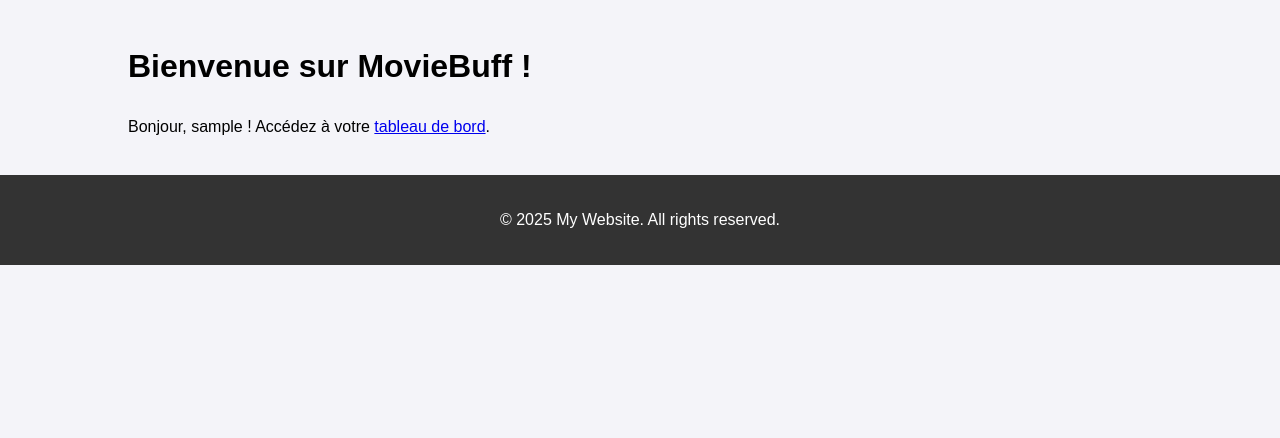
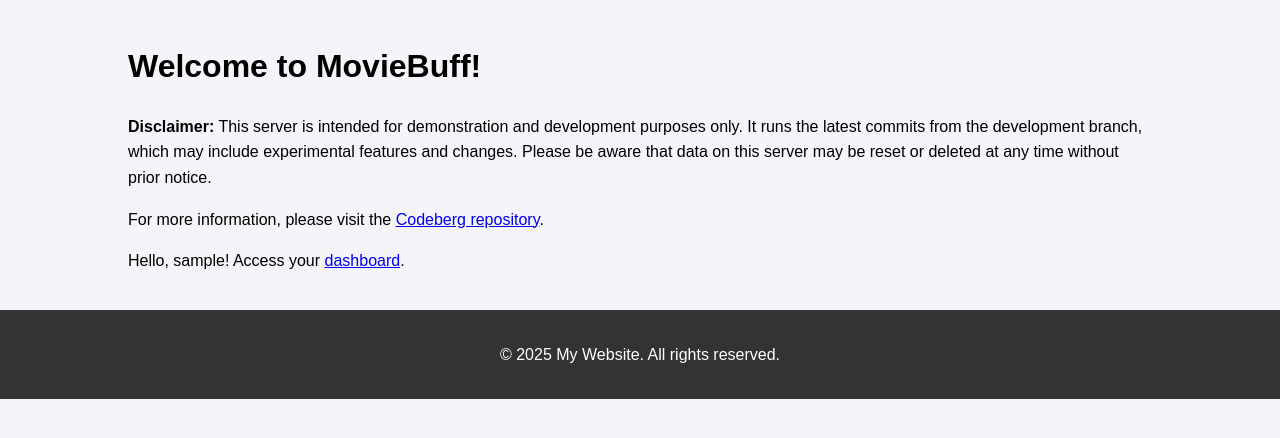
Before and after one commit to prcutler/moviebuff, a Django app: page / in a window 1280 px wide. Shown: the part 183-621 px from the top of the page. Run offline with Django 3.2, Linux system fonts and the light colour scheme; the visitor is signed in with stand-in values (Sample User, id 1).

Commit message:
clean code

```diff
--- a/moviebuff/static/css/form.css
+++ b/moviebuff/static/css/form.css
@@ -1,4 +1,3 @@
-/* moviebuff/static/css/form.css */
 .form-container {
     max-width: 600px;
     margin: 0 auto;
--- a/moviebuff/static/css/movie_card.css
+++ b/moviebuff/static/css/movie_card.css
@@ -1,4 +1,3 @@
-/* moviebuff/static/css/movie_card.css */
 .movie-card {
     display: flex;
     border: 1px solid #ddd;
--- a/moviebuff/static/css/nav.css
+++ b/moviebuff/static/css/nav.css
@@ -1,5 +1,3 @@
-/* moviebuff/static/css/nav.css */
-
 .nav {
     list-style-type: none;
     padding: 0;
--- a/moviebuff/static/css/pagination.css
+++ b/moviebuff/static/css/pagination.css
@@ -1,4 +1,3 @@
-/* moviebuff/static/css/pagination.css */
 .pagination {
     display: flex;
     justify-content: center;
--- a/moviebuff/static/css/search_bar.css
+++ b/moviebuff/static/css/search_bar.css
@@ -1,4 +1,3 @@
-/* moviebuff/static/css/search_bar.css */
 .search-bar {
     display: flex;
     justify-content: center;
--- a/moviebuff/static/css/styles.css
+++ b/moviebuff/static/css/styles.css
@@ -1,4 +1,3 @@
-/* Import des composants CSS */
 @import url('header.css');
 @import url('footer.css');
 @import url('nav.css');
@@ -11,7 +10,6 @@
 @import url('form.css');
 @import url('stats.css');
 
-/* Styles globaux */
 body {
     font-family: Arial, sans-serif;
     margin: 0;
--- a/moviebuff/static/css/user_data.css
+++ b/moviebuff/static/css/user_data.css
@@ -1,4 +1,3 @@
-/* moviebuff/static/css/user_data.css */
 .user-data {
     margin-top: 20px;
     padding: 20px;
--- a/movies/forms.py
+++ b/movies/forms.py
@@ -16,16 +16,13 @@ class WatchlistForm(forms.Form):
         user = kwargs.pop('user', None)
         super(WatchlistForm, self).__init__(*args, **kwargs)
 
-        # Add the default watchlist option
         choices = [('default', 'Default Watchlist')]
 
-        # Add existing custom watchlists if any
         if user:
             custom_watchlists = CustomWatchlist.objects.filter(users=user)
             if custom_watchlists.exists():
                 choices.extend([(watchlist.id, watchlist.name) for watchlist in custom_watchlists])
 
-        # Add the option to create a new custom watchlist
         choices.append(('new', 'New Custom Watchlist'))
 
         self.fields['watchlist'] = forms.ChoiceField(choices=choices, label="Select Watchlist")
--- a/movies/views.py
+++ b/movies/views.py
@@ -87,11 +87,6 @@ def add_to_watched(request, movie_id):
             watched.movie = movie
             watched.save()
 
-            # Publish activity
-            actor, created = Actor.objects.get_or_create(user=request.user)
-            to_list = [follower.user_to.actor.get_absolute_url() for follower in request.user.followers.all()]
-            publish_activity(actor, "Create", f"{request.user.username} a regardé {movie.title}.", to_list)
-
             return redirect('dashboard')
     else:
         form = WatchedForm()
--- a/users/templates/users/home.html
+++ b/users/templates/users/home.html
@@ -7,11 +7,15 @@
     <link rel="stylesheet" href="{% static 'css/styles.css' %}">
 
     <div class="container">
-        <h1>Bienvenue sur MovieBuff !</h1>
+        <h1>Welcome to MovieBuff!</h1>
+        <div class="disclaimer">
+            <p><strong>Disclaimer:</strong> This server is intended for demonstration and development purposes only. It runs the latest commits from the development branch, which may include experimental features and changes. Please be aware that data on this server may be reset or deleted at any time without prior notice.</p>
+            <p>For more information, please visit the <a href="https://codeberg.org/retiolus/moviebuff" target="_blank">Codeberg repository</a>.</p>
+        </div>
         {% if user.is_authenticated %}
-            <p>Bonjour, {{ user.username }} ! Accédez à votre <a href="{% url 'dashboard' %}">tableau de bord</a>.</p>
+            <p>Hello, {{ user.username }}! Access your <a href="{% url 'dashboard' %}">dashboard</a>.</p>
         {% else %}
-            <p>Veuillez vous <a href="{% url 'login' %}">connecter</a> ou <a href="{% url 'register' %}">créer un compte</a>.</p>
+            <p>Please <a href="{% url 'login' %}">log in</a> or <a href="{% url 'register' %}">create an account</a>.</p>
         {% endif %}
     </div>
 {% endblock %}
```
Also changed, not shown: movies/templates/movies/movie_details.html (+4 -4 lines), README.md.
